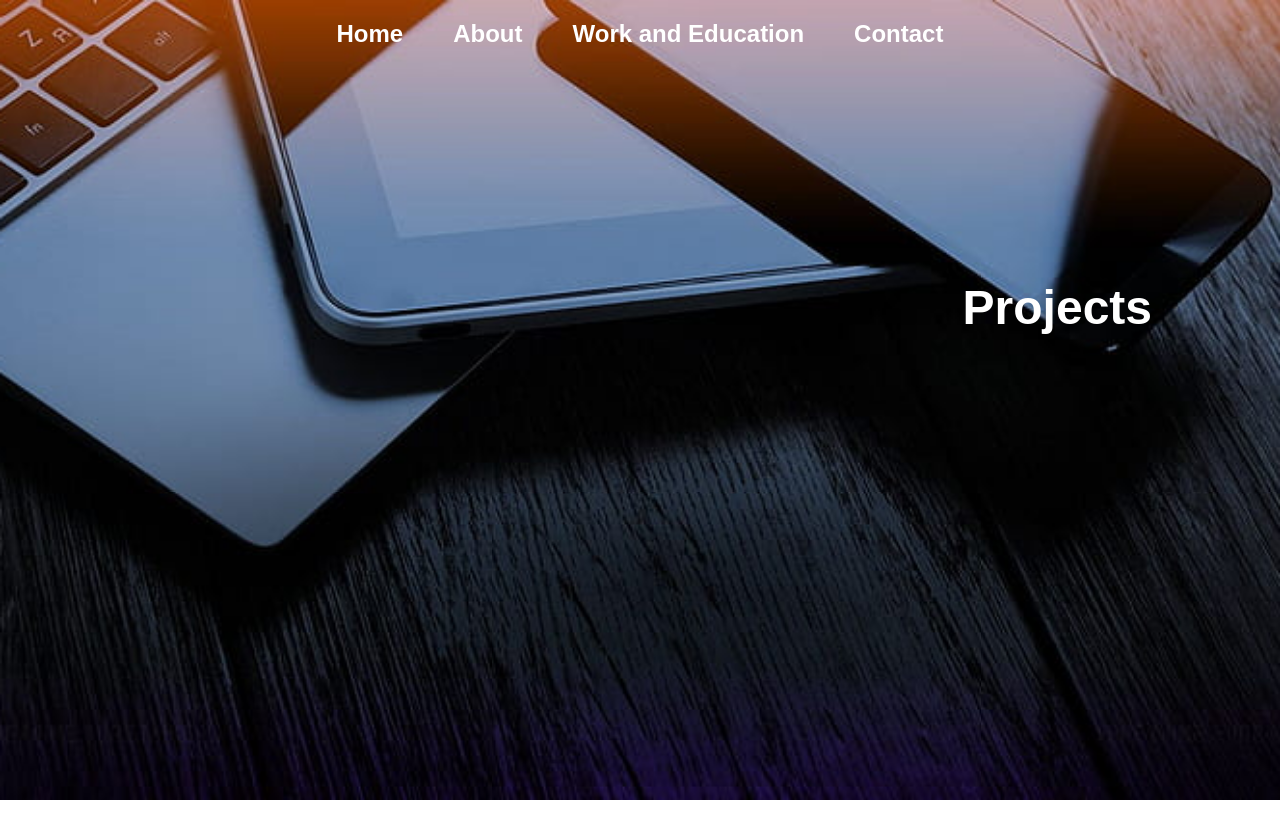
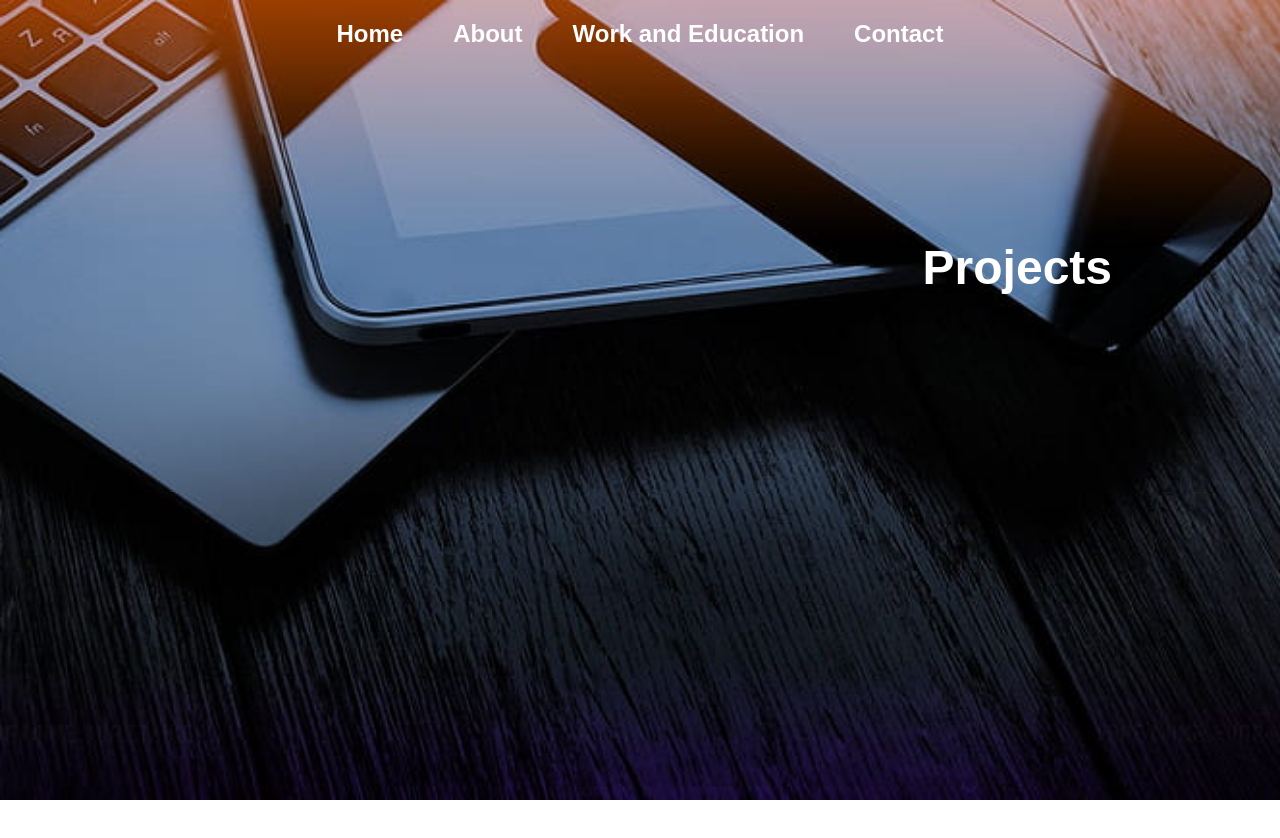
Before and after one commit to Mr-Williams11/Portfolio, a plain HTML site: page projects.html in a window 1280 px wide. Drawn offline with Linux system fonts and the light colour scheme.

Commit message:
eighth commit

```diff
--- a/Style.css
+++ b/Style.css
@@ -112,6 +112,14 @@
     margin-bottom: 20px;
 }
 
+/* Project Section */
+.heading{
+    font-family: Arial, Helvetica, sans-serif;
+    font-size: 3rem;
+    text-align: left;
+    margin: 0px 40px;
+}
+
 /* Contact Section */
 #contact{
     display: flex;
--- a/projects.html
+++ b/projects.html
@@ -15,7 +15,7 @@
     <link rel="stylesheet" href="Style.css">
     <section id="home">
       <div class="main">
-        <h1 class="headings">Projects</h1>
+        <h1 class="heading">Projects</h1>
       </div>
     </section>
   </body>
```
Also changed, not shown: aboutPage.html (+1 -1 lines), contactPage.html (+1 -0 lines), workPage.html (+1 -1 lines), Project.jpg (added).
